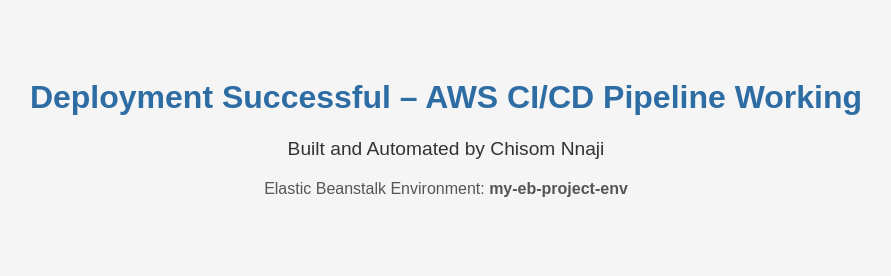
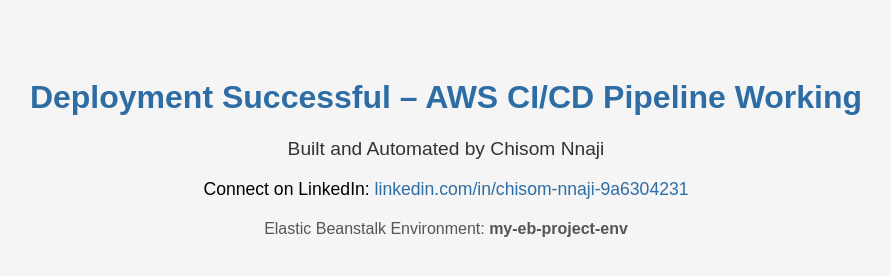
Before and after one commit to ChisomNnaji/aws-ci-cd-dashboard, a website: page index.html in a window 1280 px wide. Shown: the whole page, without its empty margins (194-1085 px from the left). Drawn offline with Linux system fonts and the light colour scheme.

Commit message:
Update index.html
linkedin url added

```diff
--- a/index.html
+++ b/index.html
@@ -22,11 +22,27 @@
       color: #555;
       font-size: 1em;
     }
+    .linkedin {
+      margin-top: 15px;
+      font-size: 1.1em;
+    }
+    a {
+      color: #2e6da4;
+      text-decoration: none;
+    }
   </style>
 </head>
 <body>
   <h1>Deployment Successful – AWS CI/CD Pipeline Working</h1>
   <p>Built and Automated by Chisom Nnaji</p>
+
+  <div class="linkedin">
+    Connect on LinkedIn:
+    <a href="https://linkedin.com/in/chisom-nnaji-9a6304231" target="_blank">
+      linkedin.com/in/chisom-nnaji-9a6304231
+    </a>
+  </div>
+
   <div class="env-info">
     Elastic Beanstalk Environment: <strong>my-eb-project-env</strong>
   </div>
```
